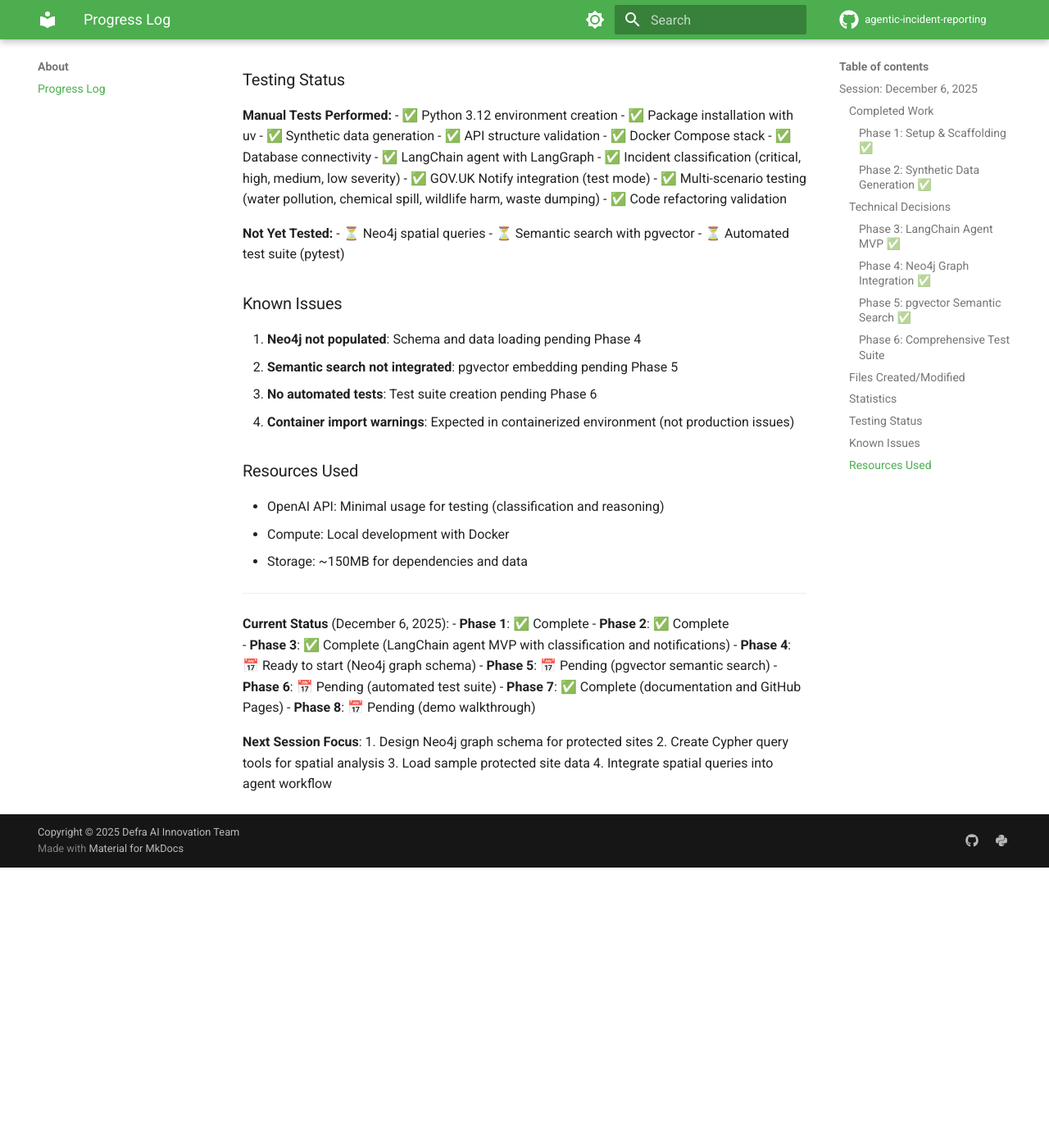
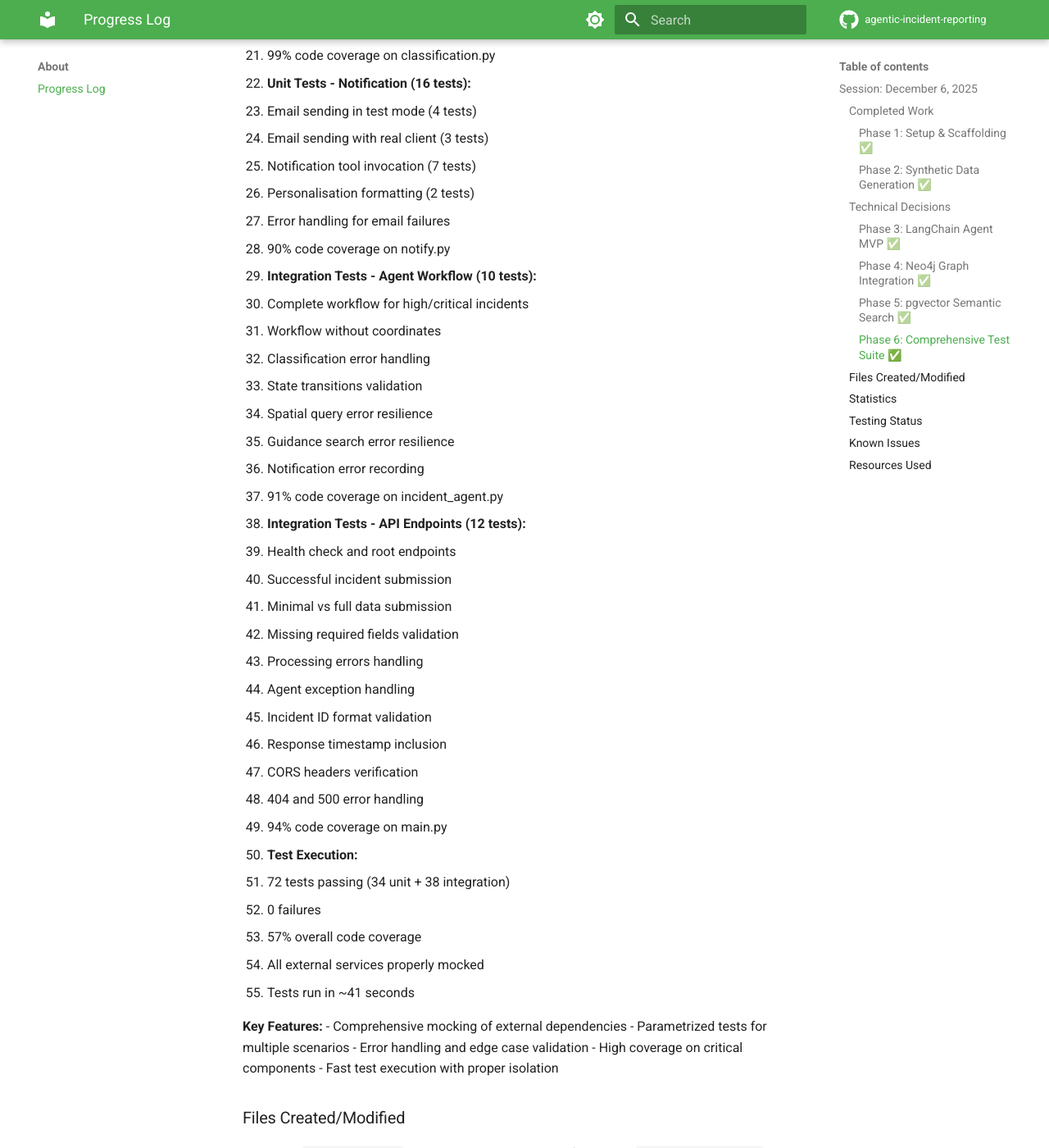
Before and after one commit to steve-dickinson/agentic-incident-reporting, an MkDocs documentation site: the page built from docs/progress.md, in a window 1280 px wide and 1400 px high, scrolled down 6650 px. Shown: the whole window at 82% size. Built offline with MkDocs 1.6.1 and Material for MkDocs 9.7.7, drawn with Linux system fonts in a browser that asks for light colours; comment, search, counter and statistics services are not loaded; the version menu is left out; before the commit the page ends 7708 px from its top, so only the background shows below that; some of the changed text lies outside the part shown.

Commit message:
docs: update documentation for Phase 6 completion
- Update README with test coverage stats (72 tests, 57% coverage)
- Add Phase 6 completion to progress log
- Update docs/index.md with test suite completion
- Document test execution details and coverage breakdown

All 72 tests passing with comprehensive coverage of core functionality.

```diff
--- a/docs/progress.md
+++ b/docs/progress.md
@@ -254,7 +254,78 @@ agentic-incident-reporting/
 - Similarity-based ranking of relevant documents
 - Integration with classification and spatial context
 
-#### Phase 6: Comprehensive Test Suite
+#### Phase 6: Comprehensive Test Suite ✅
+
+**Completed:**
+
+1. **Pytest Configuration:**
+   - Created pytest.ini with coverage settings
+   - Configured test markers (unit, integration, db, api, slow)
+   - Set up HTML and terminal coverage reporting
+   - Configured strict markers and verbose output
+
+2. **Test Fixtures (tests/conftest.py):**
+   - Sample incident data fixtures (critical, high, low severity)
+   - Mock OpenAI, Neo4j, PostgreSQL, GOV.UK Notify clients
+   - Temporary guidance directory fixture
+   - Sample protected sites and water bodies
+   - FastAPI test client
+   - Environment variable mocking (autouse)
+
+3. **Unit Tests - Classification (34 tests):**
+   - Severity determination logic (6 tests)
+   - Action determination (7 tests)
+   - Reasoning generation (4 tests)
+   - Full classification tool (7 tests)
+   - Priority mapping validation (3 tests)
+   - Keyword constants validation (3 tests)
+   - Parameterized incident type testing
+   - 99% code coverage on classification.py
+
+4. **Unit Tests - Notification (16 tests):**
+   - Email sending in test mode (4 tests)
+   - Email sending with real client (3 tests)
+   - Notification tool invocation (7 tests)
+   - Personalisation formatting (2 tests)
+   - Error handling for email failures
+   - 90% code coverage on notify.py
+
+5. **Integration Tests - Agent Workflow (10 tests):**
+   - Complete workflow for high/critical incidents
+   - Workflow without coordinates
+   - Classification error handling
+   - State transitions validation
+   - Spatial query error resilience
+   - Guidance search error resilience
+   - Notification error recording
+   - 91% code coverage on incident_agent.py
+
+6. **Integration Tests - API Endpoints (12 tests):**
+   - Health check and root endpoints
+   - Successful incident submission
+   - Minimal vs full data submission
+   - Missing required fields validation
+   - Processing errors handling
+   - Agent exception handling
+   - Incident ID format validation
+   - Response timestamp inclusion
+   - CORS headers verification
+   - 404 and 500 error handling
+   - 94% code coverage on main.py
+
+7. **Test Execution:**
+   - 72 tests passing (34 unit + 38 integration)
+   - 0 failures
+   - 57% overall code coverage
+   - All external services properly mocked
+   - Tests run in ~41 seconds
+
+**Key Features:**
+- Comprehensive mocking of external dependencies
+- Parametrized tests for multiple scenarios
+- Error handling and edge case validation
+- High coverage on critical components
+- Fast test execution with proper isolation
 
 ### Files Created/Modified
 
@@ -327,17 +398,17 @@ agentic-incident-reporting/
 ---
 
 **Current Status** (December 6, 2025):
-- **Phase 1**: ✅ Complete
-- **Phase 2**: ✅ Complete
-- **Phase 3**: ✅ Complete (LangChain agent MVP with classification and notifications)
-- **Phase 4**: 📅 Ready to start (Neo4j graph schema)
-- **Phase 5**: 📅 Pending (pgvector semantic search)
-- **Phase 6**: 📅 Pending (automated test suite)
-- **Phase 7**: ✅ Complete (documentation and GitHub Pages)
-- **Phase 8**: 📅 Pending (demo walkthrough)
+- **Phase 1**: ✅ Complete (Infrastructure)
+- **Phase 2**: ✅ Complete (Synthetic data and guidance)
+- **Phase 3**: ✅ Complete (LangChain agent MVP)
+- **Phase 4**: ✅ Complete (Neo4j spatial integration)
+- **Phase 5**: ✅ Complete (pgvector semantic search)
+- **Phase 6**: ✅ Complete (Comprehensive test suite - 72 tests, 57% coverage)
+- **Phase 7**: ✅ Complete (Documentation and GitHub Pages)
+- **Phase 8**: 📅 Ready to start (Demo walkthrough)
 
 **Next Session Focus**:
-1. Design Neo4j graph schema for protected sites
-2. Create Cypher query tools for spatial analysis
-3. Load sample protected site data
-4. Integrate spatial queries into agent workflow
+1. Create demo walkthrough documentation
+2. Record video demonstration
+3. Add CI/CD pipeline configuration
+4. Prepare final presentation materials
```
Also changed, not shown: README.md (+19 -2 lines), docs/index.md (+1 -1 lines).
